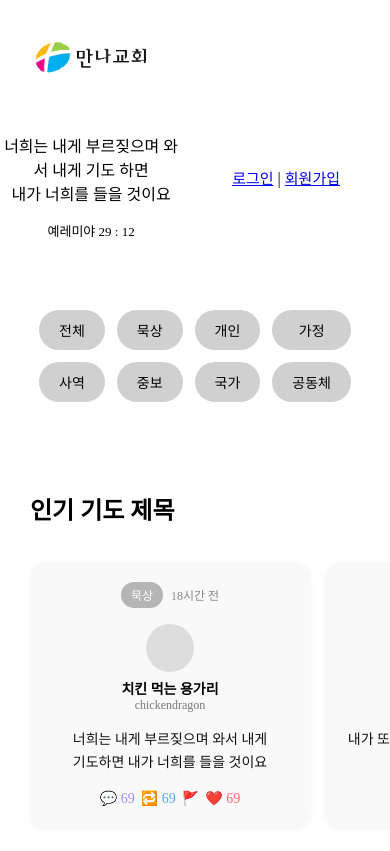
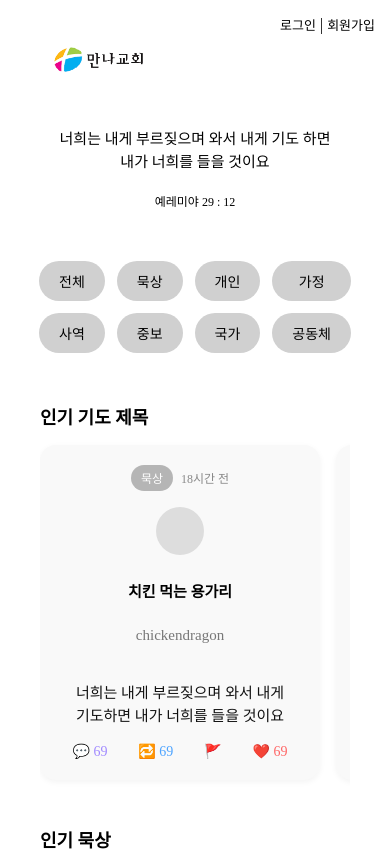
Before and after one commit to elroi773/manna_pray_project, a React (Create React App) app: page / in a window 390 px wide. Shown: the top 851 px of the page. Built offline with nearby package versions, Linux system fonts and the light colour scheme; a web font is replaced by a local one.

Commit message:
css 반응형 추가

```diff
--- a/src/App.css
+++ b/src/App.css
@@ -4,44 +4,92 @@
   font-weight: 400;
   font-style: normal;
 }
-*{
+
+* {
   font-family: 'Pretendard-Regular';
-  align-items: center;
+  box-sizing: border-box;
+  margin: 0;
+  padding: 0;
 }
 
-img{
+.Top {
+  position: relative;
+  padding: 20px;
+}
+
+img {
   width: 200px;
   margin-top: 20px;
   margin-left: 5px;
 }
 
-.menu{
-  float: right;
-  margin: 50px;
+.menu {
+  position: absolute;
+  top: 20px;
+  right: 20px;
 }
 
-.menu a{
+.menu a {
   font-size: 15px;
-  -webkit-transition: .5s ease-in-out;
-	transition: .5s ease-in-out;
+  text-decoration: none;
+  color: black;
+  transition: .3s ease-in-out;
 }
 
-.menu a :hover{
-  margin-left: -20px;
-	-webkit-transition: .5s ease-in-out;
-	transition: .5s ease-in-out;
+.menu a:hover {
+  color: gray;
 }
 
 .Top p {
   text-align: center;
+  margin-top: 20px;
+  font-size: 18px;
+  line-height: 1.5;
 }
 
-.Top #chapter{
+.Top #chapter {
   font-size: 13px;
   margin-bottom: 50px;
+  text-align: center;
 }
 
-.prayTitle{
+.prayTitle {
   padding-left: 30px;
   padding-top: 50px;
 }
+
+/* ✅ 반응형 스타일 */
+@media (max-width: 768px) {
+  img {
+    width: 160px;
+    margin-top: 10px;
+    margin-left: 10px;
+  }
+
+  .menu {
+    top: 15px;
+    right: 15px;
+  }
+
+  .menu a {
+    font-size: 13px;
+  }
+
+  .Top p {
+    font-size: 15px;
+    padding: 0 15px;
+  }
+
+  .Top #chapter {
+    font-size: 12px;
+    margin-bottom: 30px;
+  }
+
+  .prayTitle {
+    padding: 30px 20px 0;
+  }
+
+  .prayTitle h2 {
+    font-size: 18px;
+  }
+}
```
